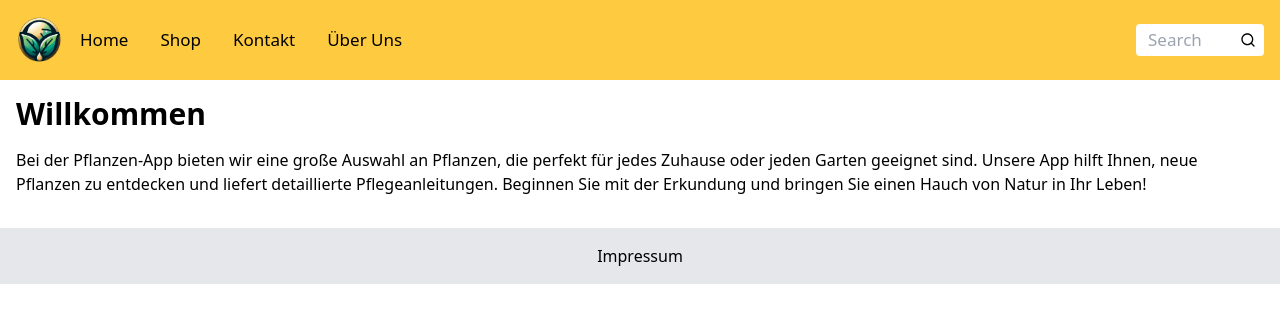
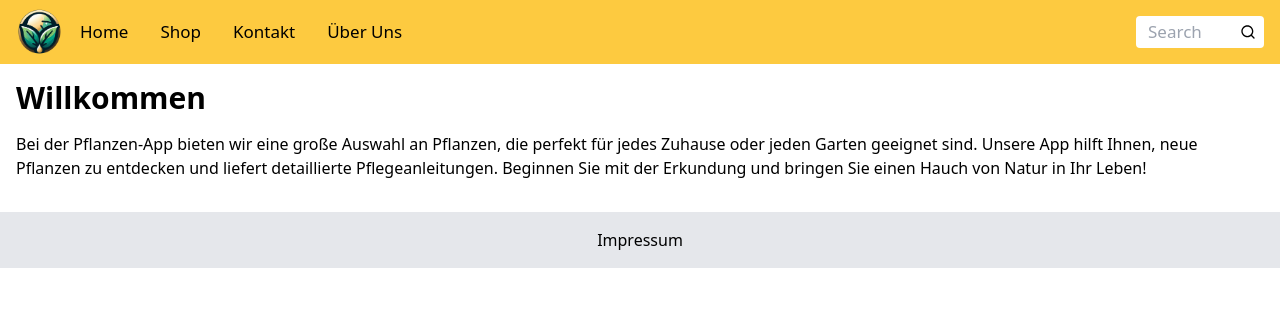
Before and after one commit to JonathanThoelke/PflanzenApp, a Next.js app: page / in a window 1280 px wide. Shown: the top 322 px of the page. Built offline with nearby package versions, Linux system fonts and the light colour scheme.

Commit message:
Logo jetzt anklickbar

```diff
--- a/app/layout.tsx
+++ b/app/layout.tsx
@@ -17,8 +17,8 @@ export default function RootLayout({
       <body>
         <header className="p-4 flex items-center justify-between" style={{ backgroundColor: "#FDCA40" }}>
           <div className="flex items-center">
-            <img src="/Logo.png" className="w-12 h-12" alt="Logo" />
-            <nav className="ml-4 flex gap-8">
+            <nav className="ml-8 flex gap-8">
+              <Link href="/"> <img src="/Logo.png" className="w-12 h-12 fixed left-4 top-2" alt="Logo" /> </Link>
               <Link href="/">Home</Link>
               <Link href="/Shop">Shop</Link>
               <Link href="/Kontakt">Kontakt</Link>
```
